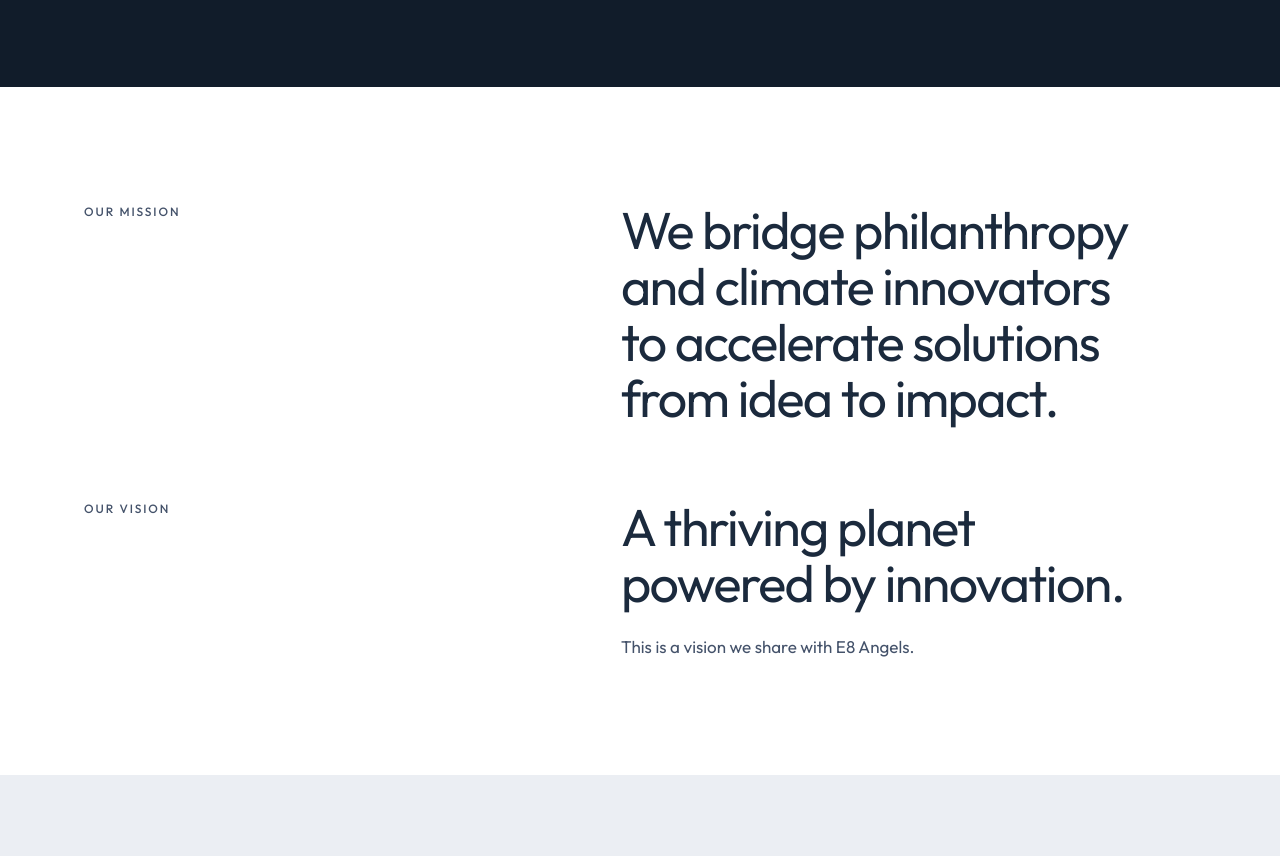
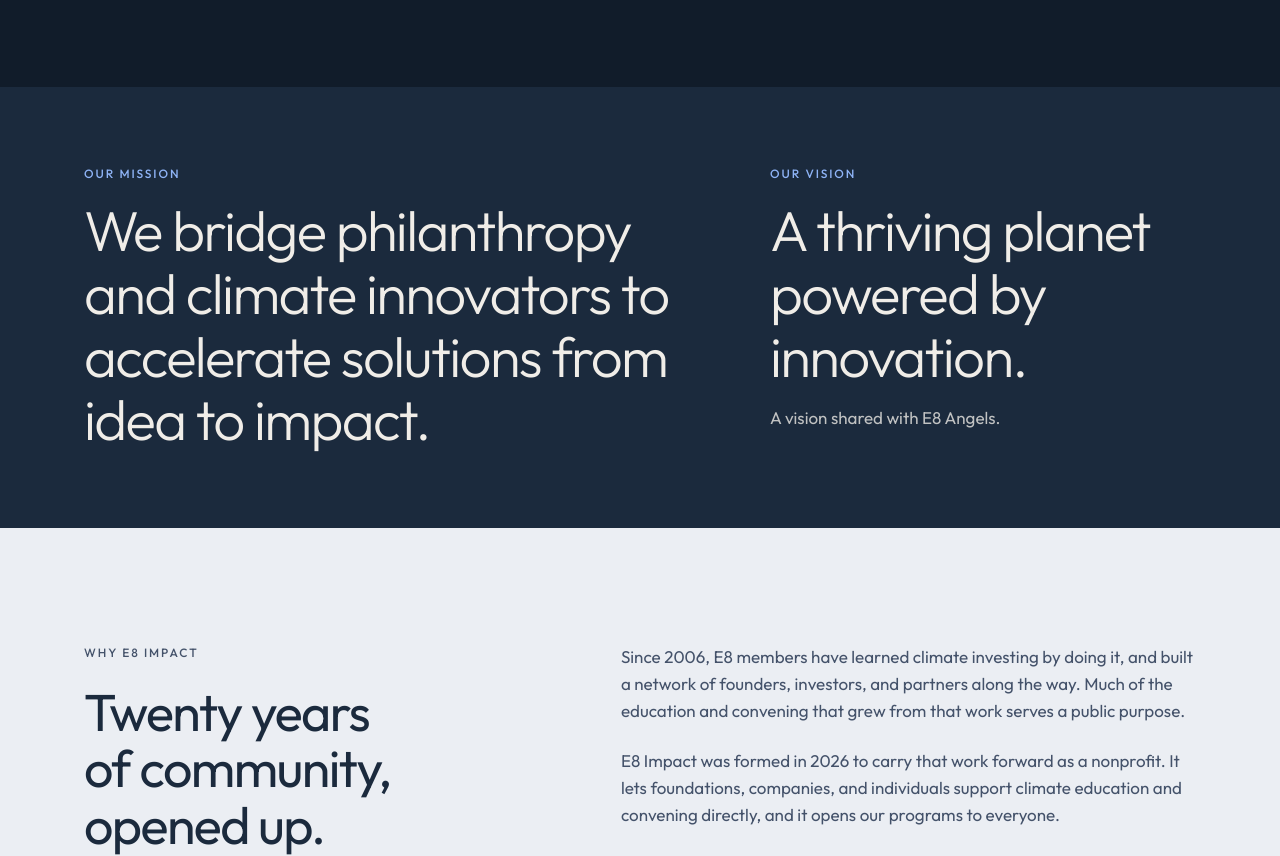
Before and after one commit to E8Angels/E8-impact-website, a plain HTML site: page about.html in a window 1280 px wide. Shown: the part 688-1544 px from the top of the page. Drawn offline with Linux system fonts and the light colour scheme.

Commit message:
Open Support us links in a new tab; rework mission and vision layout
Co-Authored-By: Claude Sonnet 5.5 <noreply@anthropic.com>
Claude-Session: https://claude.ai/code/session_011YnYa9vvmkvVTPNUbFJNvQ

```diff
--- a/about.html
+++ b/about.html
@@ -1,7 +1,7 @@
 <!doctype html><html lang="en"><head><meta charset="utf-8"><meta name="viewport" content="width=device-width, initial-scale=1, viewport-fit=cover"><link rel="icon" href="assets/e8-mark-navy.svg"><title>About | E8 Impact</title><meta name="description" content="E8 Impact is a Washington nonprofit affiliated with E8 Angels. Meet our leadership and learn how to support our programs."><link rel="preconnect" href="https://fonts.googleapis.com"><link rel="preconnect" href="https://fonts.gstatic.com" crossorigin><link rel="stylesheet" href="https://fonts.googleapis.com/css2?family=Outfit:wght@300;400;500;600&display=swap"><link rel="stylesheet" href="styles.css"></head><body><div class="nav-shell"><nav class="nav" id="nav" aria-label="Main">
   <a class="brand" href="/" aria-label="E8 Impact home"><img src="assets/e8-mark-navy.svg" alt="" width="26" height="26"><span>E8 Impact</span></a>
   <ul class="nav-links"><li><a href="programs.html">Programs</a></li><li><a href="about.html" aria-current="page">About</a></li></ul>
-  <a class="btn btn--navy nav-cta" href="https://www.zeffy.com/en-US/donation-form/donate-to-e8-impact">Support us</a>
+  <a class="btn btn--navy nav-cta" href="https://www.zeffy.com/en-US/donation-form/donate-to-e8-impact" target="_blank" rel="noopener">Support us</a>
   <button class="menu-btn" id="menu-btn" aria-expanded="false" aria-controls="nav" aria-label="Open menu">
     <svg width="22" height="22" viewBox="0 0 22 22" fill="none" aria-hidden="true"><path d="M3 7h16M3 15h16" stroke="currentColor" stroke-width="1.6" stroke-linecap="round"/></svg>
   </button>
@@ -12,16 +12,10 @@
     <p class="lede">E8 Impact strengthens the climate innovation ecosystem through public education, convenings, and programs that expand access to knowledge, networks, and resources for founders, investors, donors, and everyone working on climate solutions.</p>
   </div>
 </section>
-<section class="band">
-  <div class="wrap">
-    <div class="split">
-      <div class="stack"><p class="eyebrow">Our mission</p></div>
-      <div class="stack"><h2 class="h-section">We bridge philanthropy and climate innovators to accelerate solutions from idea to impact.</h2></div>
-    </div>
-    <div class="split" style="margin-top:clamp(40px,6vw,72px)">
-      <div class="stack"><p class="eyebrow">Our vision</p></div>
-      <div class="stack"><h2 class="h-section">A thriving planet powered by innovation.</h2><p class="body">This is a vision we share with E8 Angels.</p></div>
-    </div>
+<section class="band band--navy band--tight">
+  <div class="wrap pair">
+    <div class="stack"><p class="eyebrow">Our mission</p><p class="statement">We bridge philanthropy and climate innovators to accelerate solutions from idea to impact.</p></div>
+    <div class="stack"><p class="eyebrow">Our vision</p><p class="statement">A thriving planet powered by innovation.</p><p class="body">A vision shared with E8 Angels.</p></div>
   </div>
 </section>
 <section class="band band--mist">
--- a/styles.css
+++ b/styles.css
@@ -118,6 +118,12 @@ p { margin: 0; }
 /* Grids */
 .split { display: grid; grid-template-columns: 1fr 1.25fr; gap: clamp(32px, 6vw, 96px); align-items: start; }
 .split > * { min-width: 0; }
+.band--tight { padding-block: clamp(48px, 6vw, 80px); }
+.pair { display: grid; grid-template-columns: 1.4fr 1fr; gap: clamp(40px, 7vw, 112px); align-items: start; }
+.pair > * { min-width: 0; }
+.statement { font-size: clamp(26px, 3vw, 38px); line-height: 1.2; letter-spacing: -0.025em; font-weight: 300; margin: 0; }
+.pair .stack { gap: 16px; }
+@media (max-width: 860px) { .pair { grid-template-columns: 1fr; } }
 .stack { display: grid; gap: 22px; }
 @media (max-width: 860px) { .split { grid-template-columns: 1fr; } }
 
```
Also changed, not shown: index.html (+2 -2 lines), programs.html (+1 -1 lines).
